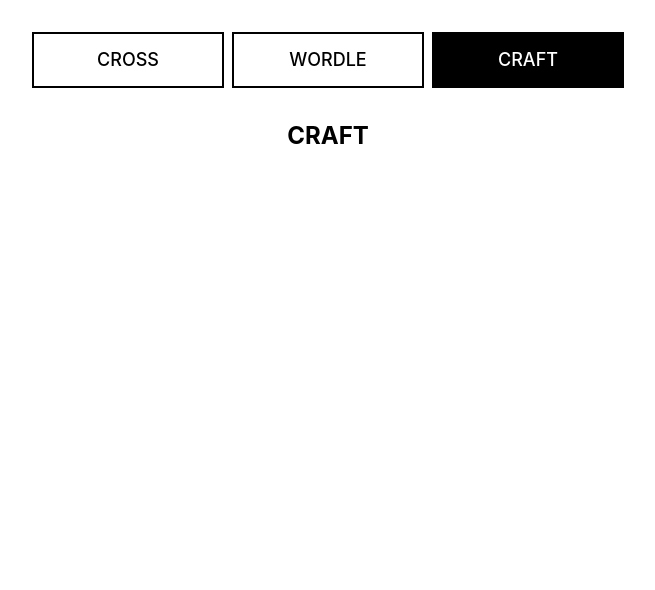
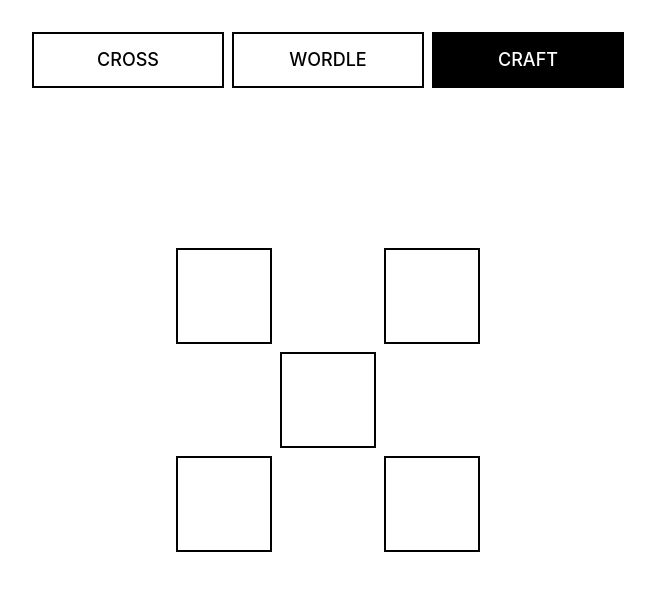
Before and after one commit to crosswordle-fun/svcw_2607, a SvelteKit app: page /game in a window 1280 px wide. Both pictures are taken after a click on the tab "CRAFT". Shown: the top 590 px of the page, without its empty margins (312-967 px from the left). Built offline with nearby package versions, Linux system fonts and the light colour scheme.

Commit message:
feat: craft view five die squares

```diff
--- /dev/null
+++ b/src/lib/components/craft-mode-view.svelte
@@ -0,0 +1,15 @@
+<script lang="ts">
+	const dieFaces = [true, false, true, false, true, false, true, false, true];
+</script>
+
+<div class="pointer-events-none fixed inset-0 grid place-items-center">
+	<div class="grid grid-cols-3 gap-2" aria-label="Craft grid">
+		{#each dieFaces as hasSquare, position (position)}
+			<div class="size-24" aria-hidden="true">
+				{#if hasSquare}
+					<div class="size-24 border-2 border-black bg-white"></div>
+				{/if}
+			</div>
+		{/each}
+	</div>
+</div>
--- a/src/routes/game/+page.svelte
+++ b/src/routes/game/+page.svelte
@@ -2,6 +2,7 @@
 	import { onMount } from 'svelte';
 	import { goto } from '$app/navigation';
 	import { resolve } from '$app/paths';
+	import CraftModeView from '$lib/components/craft-mode-view.svelte';
 	import CrossModeView from '$lib/components/cross-mode-view.svelte';
 	import GameTabs from '$lib/components/game-tabs.svelte';
 	import LevelDisplay from '$lib/components/level-display.svelte';
@@ -32,6 +33,6 @@
 	{:else if gameMode === 'cross'}
 		<CrossModeView />
 	{:else}
-		<h1 class="text-2xl font-bold uppercase">{gameMode}</h1>
+		<CraftModeView />
 	{/if}
 </main>
```
